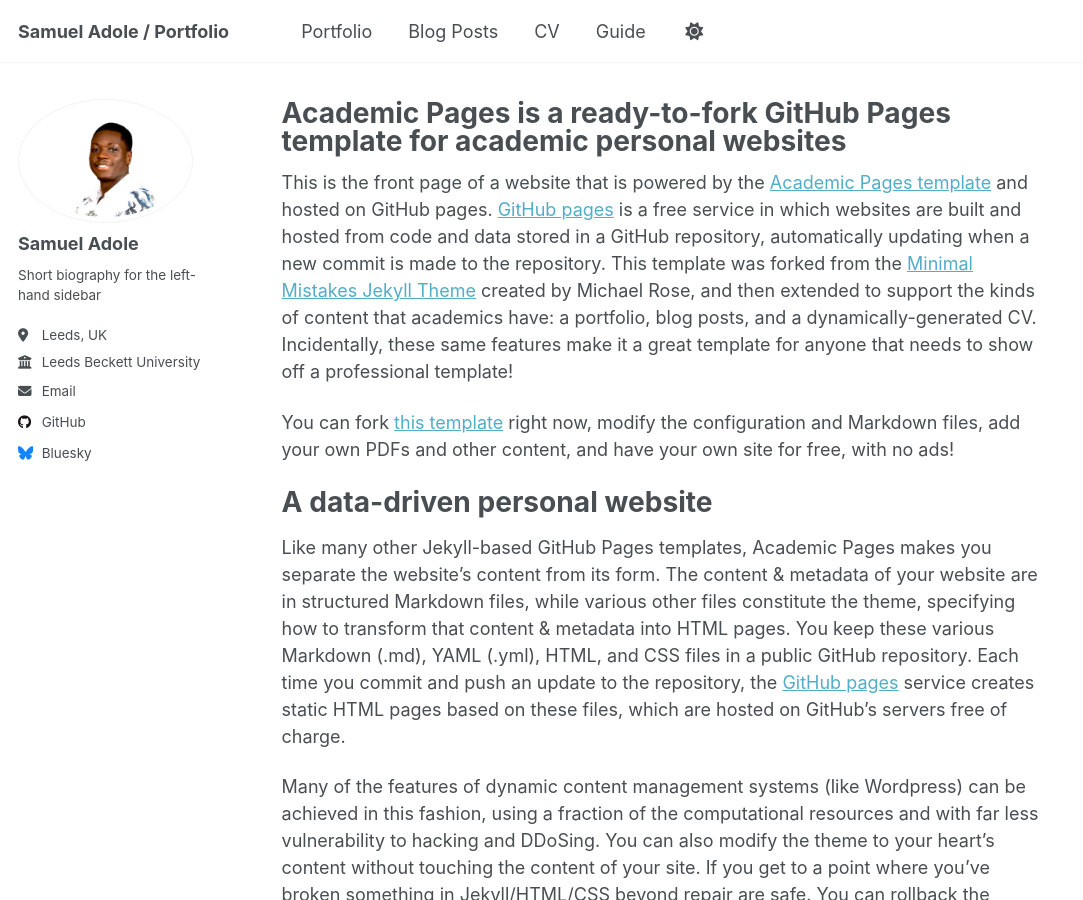
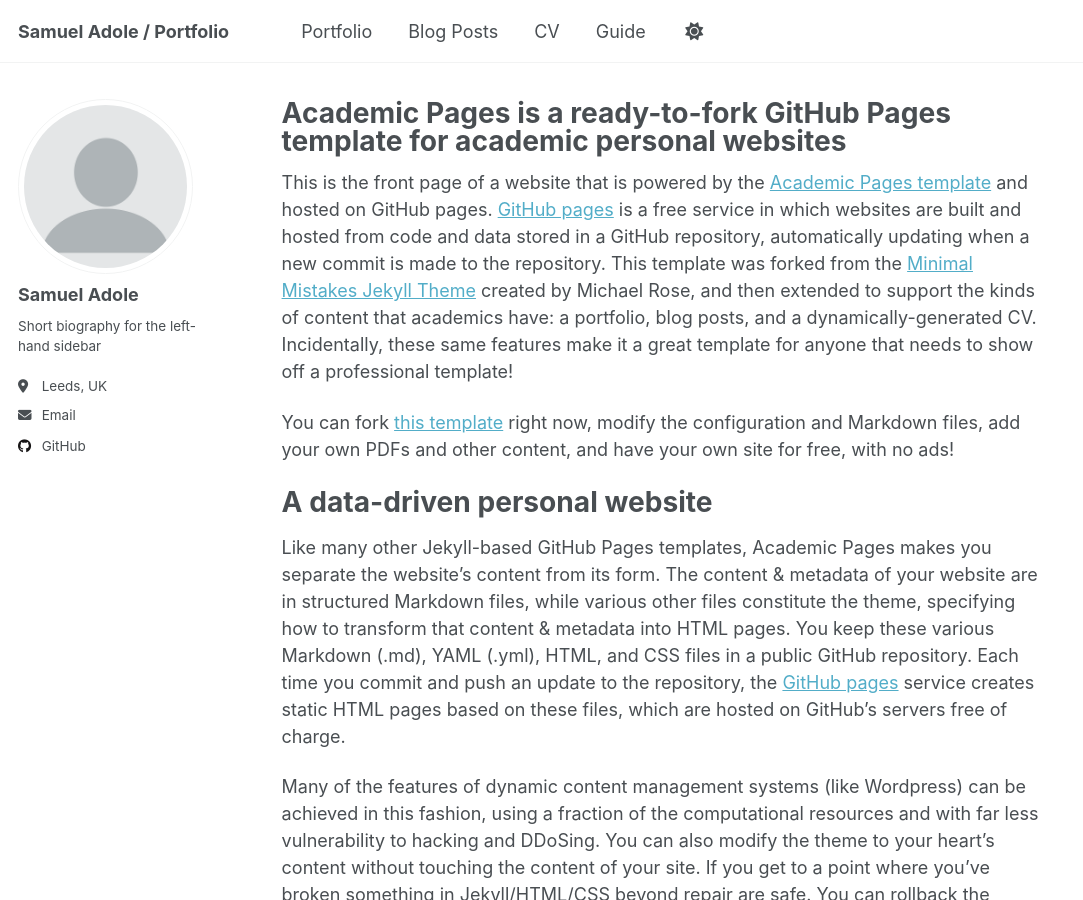
Before and after one commit to samueladole/samueladole.github.io, a Jekyll site: the page built from _pages/about.md, in a window 1280 px wide and 900 px high. Shown: the whole window, without its empty margins (0-1083 px from the left). Built offline with Jekyll 4.4.1, drawn with Linux system fonts in a browser that asks for light colours; a script that is not in the unit is left out.

Commit message:
Remove employer and Bluesky fields from author profile

```diff
--- a/_config.yml
+++ b/_config.yml
@@ -28,7 +28,6 @@
   pronouns         : # example: "she/her"
   bio              : "Short biography for the left-hand sidebar"
   location         : "Leeds, UK"
-  employer         : "Leeds Beckett University"
   uri              : # URL
   email            : "adoleichasamuel@gmail.com"
 
--- a/_includes/author-profile.html
+++ b/_includes/author-profile.html
@@ -26,9 +26,6 @@
       <!-- Font Awesome icons / Biographic information  -->
       {% if author.location %}
         <li class="author__desktop"><i class="fas fa-fw fa-location-dot icon-pad-right" aria-hidden="true"></i>{{ author.location }}</li>
-      {% endif %}
-      {% if author.employer %}
-        <li class="author__desktop"><i class="fas fa-fw fa-building-columns icon-pad-right" aria-hidden="true"></i>{{ author.employer }}</li>
       {% endif %}
       {% if author.uri %}
         <li><a href="{{ author.uri }}"><i class="fas fa-fw fa-link icon-pad-right" aria-hidden="true"></i>{{ site.data.ui-text[site.locale].website_label | default: "Website" }}</a></li>
@@ -83,9 +80,6 @@
       <!-- Font Awesome icons / Social media -->
       {% if author.artstation %}
         <li><a href="https://www.artstation.com/{{ author.artstation }}"><i class="fab fa-fw fa-artstation icon-pad-right" aria-hidden="true"></i>Artstation</a></li>
-      {% endif %}
-      {% if author.bluesky %}
-        <li><a href="https://bsky.app/profile/{{ author.bluesky }}"><i class="fab fa-fw fa-bluesky icon-pad-right" aria-hidden="true"></i>Bluesky</a></li>
       {% endif %}
       {% if author.facebook %}
         <li><a href="https://www.facebook.com/{{ author.facebook }}"><i class="fab fa-fw fa-facebook-f icon-pad-right" aria-hidden="true"></i>Facebook</a></li>
```
Also changed, not shown: images/profile.png.
